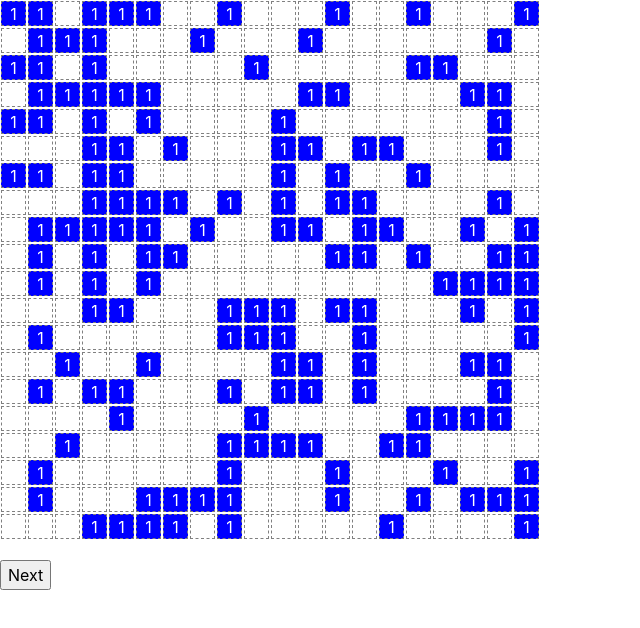
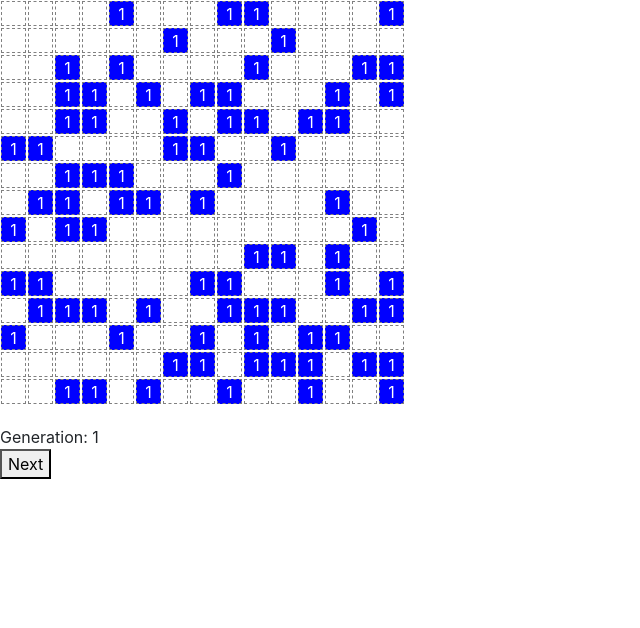
Before and after one commit to GaryIrick/conways-life, a React app: page / in a window 1280 px wide. Shown: the top 628 px of the page, without its empty margins (0-640 px from the left). Built offline with nearby package versions, Linux system fonts and the light colour scheme.

Commit message:
First functional redux version.

```diff
--- /dev/null
+++ b/src/actions/nextGeneration.js
@@ -0,0 +1,3 @@
+export default () => ({
+  type: 'NEXT_GENERATION'
+})
--- /dev/null
+++ b/src/actions/setSize.js
@@ -0,0 +1,5 @@
+// E_NOTIMPL: This is not used yet.
+export default (size) => ({
+  type: 'SET_SIZE',
+  size
+})
--- a/src/components/App.js
+++ /dev/null
@@ -1,33 +0,0 @@
-import React from 'react'
-import Life from './Life'
-import generateRandomPopulation from '../generateRandomPopulation'
-import getNextGeneration from '../getNextGeneration'
-
-const defaultGridSize = 20
-
-class App extends React.Component {
-  state = {};
-
-  constructor (props) {
-    super(props)
-    // We make the assumption we'll only see numeric values here, since this is not a production app.
-    this.state.gridSize = props.match.params.gridSize || defaultGridSize
-    this.onNextClick = this.onNextClick.bind(this)
-  }
-
-  componentWillMount () {
-    const population = generateRandomPopulation(this.state.gridSize)
-    this.setState({ population })
-  }
-
-  onNextClick () {
-    const population = getNextGeneration(this.state.population)
-    this.setState({ population })
-  }
-
-  render () {
-    return <Life population={this.state.population} onNextClick={this.onNextClick} />
-  }
-}
-
-export default App
--- /dev/null
+++ b/src/components/Controls.js
@@ -0,0 +1,26 @@
+import React from 'react'
+import { connect } from 'react-redux'
+import nextGeneration from '../actions/nextGeneration'
+
+const Controls = ({ generation, onNextClick }) => (
+  <div>
+    <div>
+      Generation: {generation}
+    </div>
+    <div>
+      <button onClick={onNextClick}>
+        Next
+    </button>
+    </div>
+  </div>
+)
+
+const mapStateToProps = (state) => ({
+  generation: state.generation
+})
+
+const mapDispatchToProps = (dispatch) => ({
+  onNextClick: () => dispatch(nextGeneration())
+})
+
+export default connect(mapStateToProps, mapDispatchToProps)(Controls)
--- a/src/components/Life.js
+++ b/src/components/Life.js
@@ -1,18 +1,18 @@
 import React from 'react'
-import T from 'prop-types'
+import { connect } from 'react-redux'
 import Grid from './grid'
+import Controls from './Controls'
 
-const Life = ({ population, onNextClick }) => (
+const Life = ({ population }) => (
   <div>
     <Grid population={population} />
     <div style={{ clear: 'left', height: '20px' }} />
-    <input type="button" value="Next" onClick={onNextClick} />
+    <Controls />
   </div>
 )
 
-Life.propTypes = {
-  population: T.arrayOf(T.arrayOf(T.object)),
-  onNextClick: T.func
-}
+const mapStateToProps = (state) => ({
+  population: state.population
+})
 
-export default Life
+export default connect(mapStateToProps)(Life)
--- a/src/index.js
+++ b/src/index.js
@@ -2,14 +2,27 @@ import React from 'react'
 import { BrowserRouter } from 'react-router-dom'
 import { Route } from 'react-router'
 import { render } from 'react-dom'
+import { createStore } from 'redux'
+import { Provider } from 'react-redux'
 import 'font-awesome/css/font-awesome.css'
 import './styles/styles.scss'
-import App from './components/App'
+import rootReducer from './reducers'
+import generateRandomPopulation from './generateRandomPopulation'
+import Life from './components/Life'
+
+const prepopulatedStore = {
+  generation: 1,
+  population: generateRandomPopulation(15)
+}
+
+const store = createStore(rootReducer, prepopulatedStore)
 
 render((
-  <BrowserRouter>
-    <div>
-      <Route path="/:gridSize?" component={App} />
-    </div>
-  </BrowserRouter>
+  <Provider store={store}>
+    <BrowserRouter>
+      <div>
+        <Route path="/:gridSize?" component={Life} />
+      </div>
+    </BrowserRouter>
+  </Provider>
 ), document.getElementById('main'))
--- /dev/null
+++ b/src/reducers/generation.js
@@ -0,0 +1,15 @@
+const generation = (state = 1, action) => {
+  switch (action.type) {
+    case 'SET_SIZE':
+      // When we change the size, we start off at generation 1.
+      return 1
+
+    case 'NEXT_GENERATION':
+      return state + 1
+
+    default:
+      return state
+  }
+}
+
+export default generation
--- /dev/null
+++ b/src/reducers/index.js
@@ -0,0 +1,8 @@
+import { combineReducers } from 'redux'
+import population from './population'
+import generation from './generation'
+
+export default combineReducers({
+  population,
+  generation
+})
--- /dev/null
+++ b/src/reducers/population.js
@@ -0,0 +1,17 @@
+import generateRandomPopulation from '../generateRandomPopulation'
+import getNextGeneration from '../getNextGeneration'
+
+const population = (state = [], action) => {
+  switch (action.type) {
+    case 'SET_SIZE':
+      return generateRandomPopulation(action.size)
+
+    case 'NEXT_GENERATION':
+      return getNextGeneration(state)
+
+    default:
+      return state
+  }
+}
+
+export default population
```
